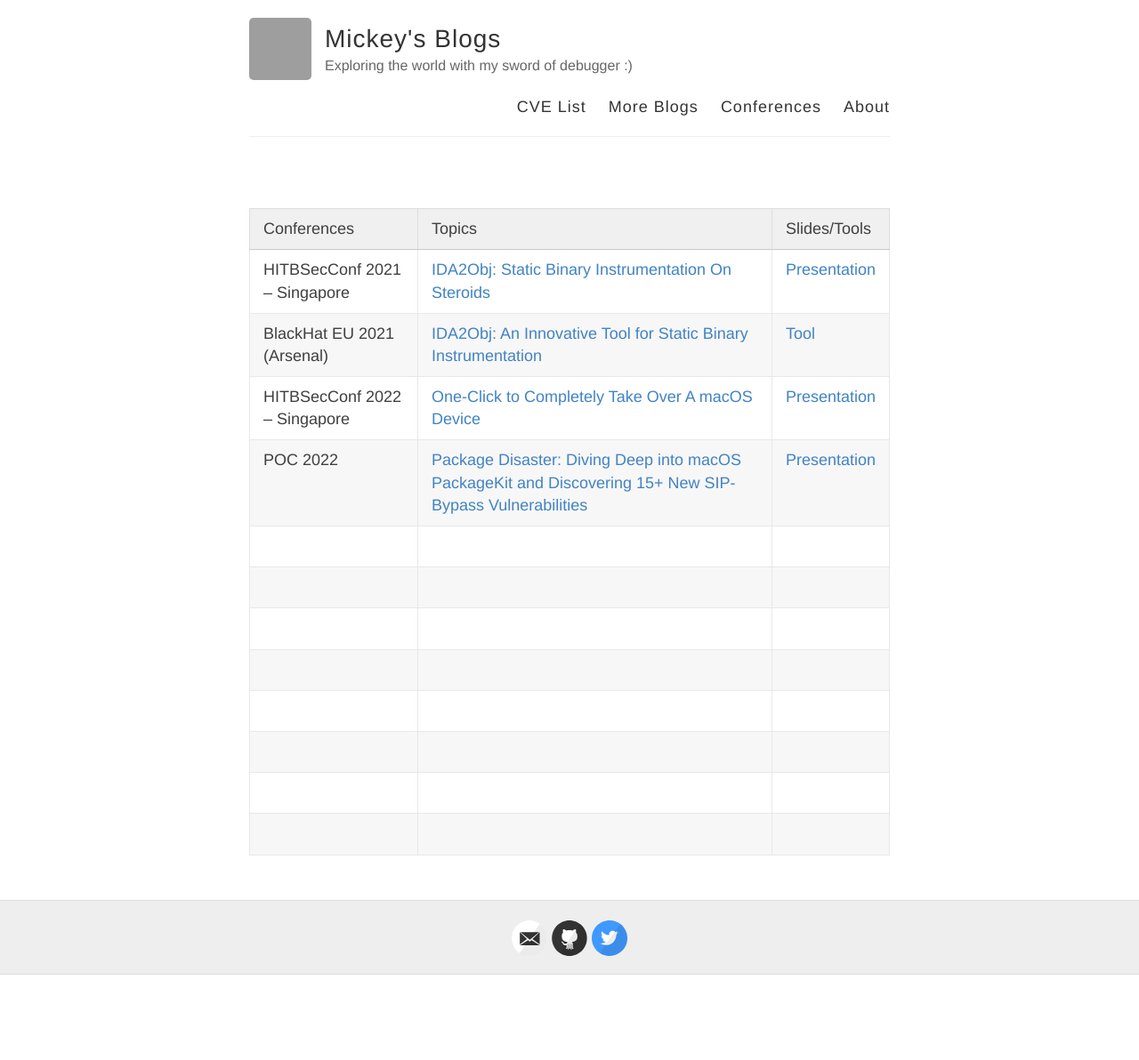
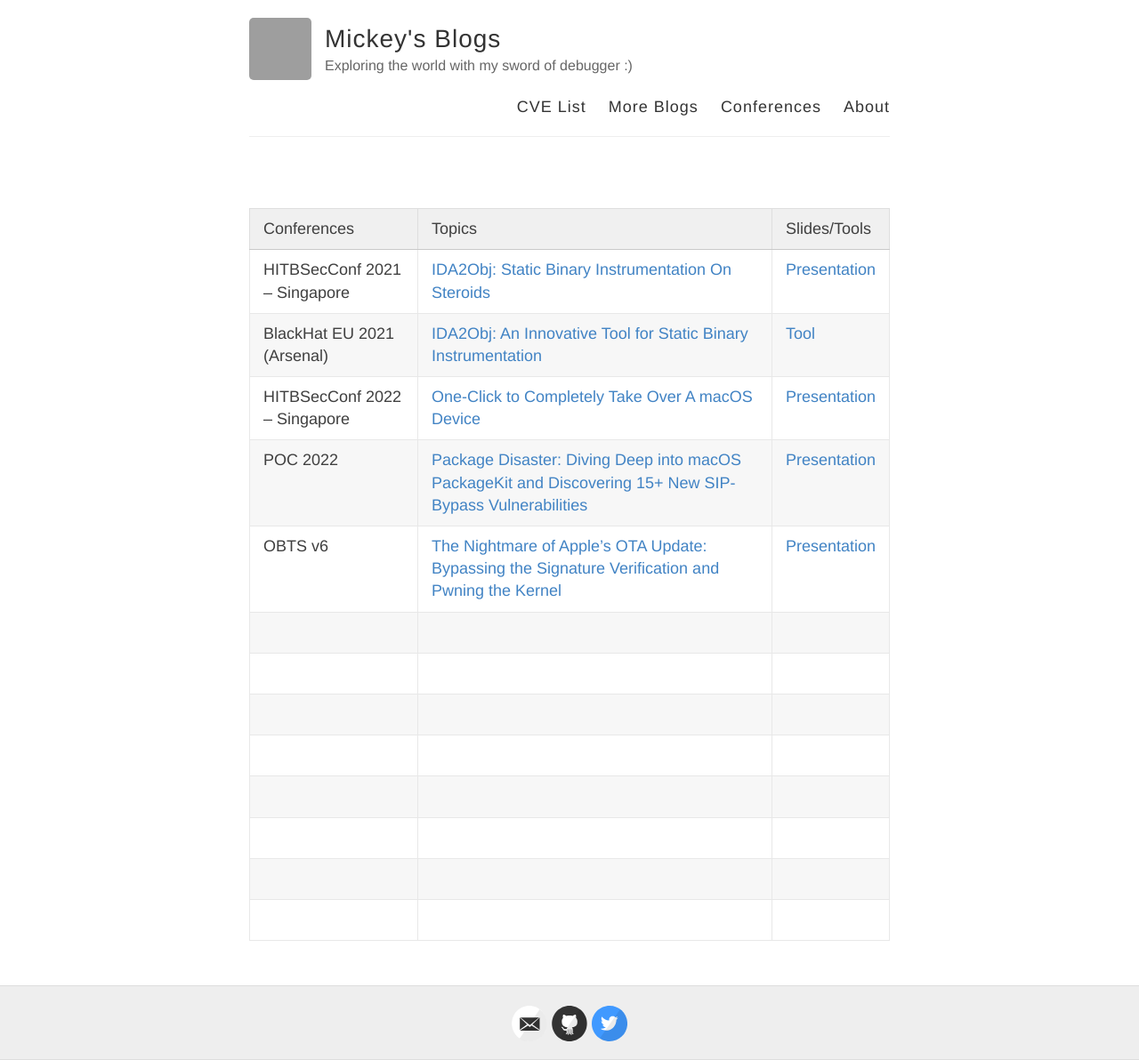
Before and after one commit to jhftss/jhftss.github.io, a Jekyll site: the page built from Conferences.md, in a window 1280 px wide. Shown: the whole page at 89% size. Built offline with Jekyll 4.4.1, drawn with Linux system fonts in a browser that asks for light colours; before the commit the page ends 1096 px from its top, so only the background shows below that; grey boxes are pictures that could not be loaded.

Commit message:
Add new CVE and new conference

```diff
--- a/Conferences.md
+++ b/Conferences.md
@@ -11,6 +11,7 @@
 | BlackHat EU 2021 (Arsenal)   | [IDA2Obj: An Innovative Tool for Static Binary Instrumentation](https://www.blackhat.com/eu-21/arsenal/schedule/index.html#idaobj-an-innovative-tool-for-static-binary-instrumentation-24599) | [Tool](https://github.com/jhftss/IDA2Obj)                    |
 | HITBSecConf 2022 – Singapore | [One-Click to Completely Take Over A macOS Device](https://conference.hitb.org/hitbsecconf2022sin/session/one-click-to-completely-takeover-a-macos-device/) | [Presentation](https://github.com/jhftss/jhftss.github.io/blob/main/res/slides/HITB2022SIN-One-Click to Completely Take Over A macOS Device-Mickey Jin.pdf) |
 | POC 2022                     | [Package Disaster: Diving Deep into macOS PackageKit and Discovering 15+ New SIP-Bypass Vulnerabilities](https://powerofcommunity.net/speaker_main.htm) | [Presentation](https://github.com/jhftss/jhftss.github.io/blob/main/res/slides/POC2022 - Package Disaster - Mickey Jin.pdf) |
+| OBTS v6                      | [The Nightmare of Apple's OTA Update: Bypassing the Signature Verification and Pwning the Kernel](https://objectivebythesea.org/v6/talks.html) | [Presentation](https://github.com/jhftss/jhftss.github.io/blob/main/res/slides/OBTS_v6_The%20Nightmare%20of%20Apple%20OTA%20Update_Mickey%20Jin.pdf) |
 |                              |                                                              |                                                              |
 |                              |                                                              |                                                              |
 |                              |                                                              |                                                              |
```
Also changed, not shown: CVEs.md (+1 -0 lines).
